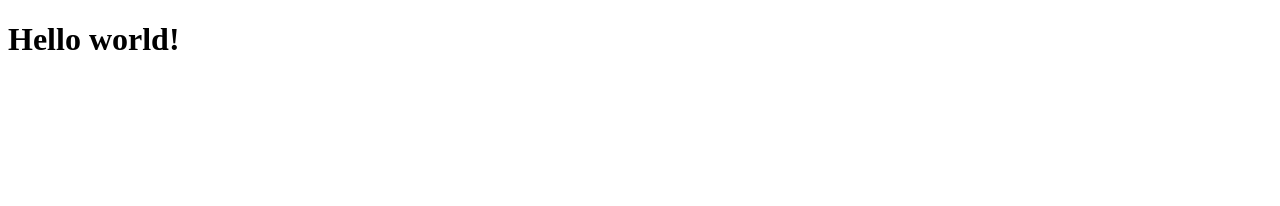
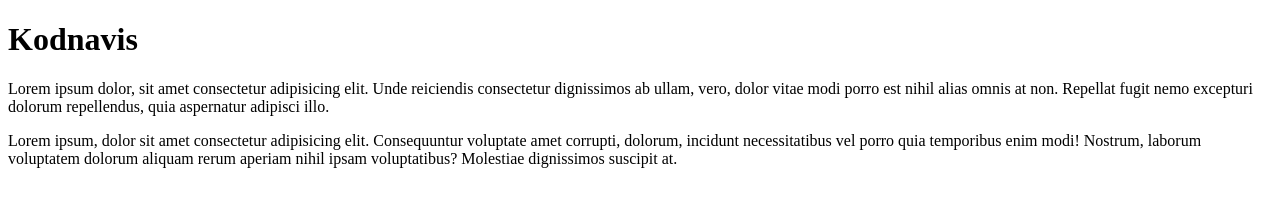
Before and after one commit to Hamza4ik/todo, a plain HTML site: page index.html in a window 1280 px wide. Drawn offline with Linux system fonts and the light colour scheme.

Commit message:
closes #1:created header and paragraphs (#2)

```diff
--- a/index.html
+++ b/index.html
@@ -7,6 +7,8 @@
     <title>Document</title>
 </head>
 <body>
-    <h1>Hello world!</h1>
+    <h1>Kodnavis</h1>
+    <p>Lorem ipsum dolor, sit amet consectetur adipisicing elit. Unde reiciendis consectetur dignissimos ab ullam, vero, dolor vitae modi porro est nihil alias omnis at non. Repellat fugit nemo excepturi dolorum repellendus, quia aspernatur adipisci illo.</p>
+    <p>Lorem ipsum, dolor sit amet consectetur adipisicing elit. Consequuntur voluptate amet corrupti, dolorum, incidunt necessitatibus vel porro quia temporibus enim modi! Nostrum, laborum voluptatem dolorum aliquam rerum aperiam nihil ipsam voluptatibus? Molestiae dignissimos suscipit at.</p>
 </body>
 </html>
```
